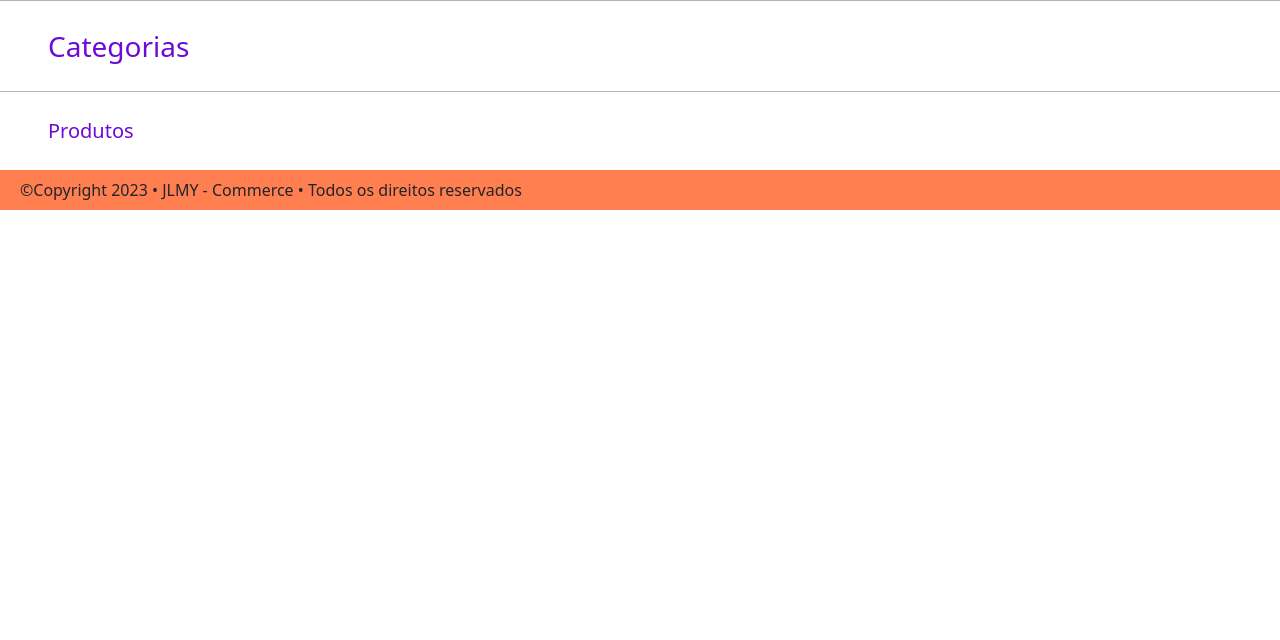
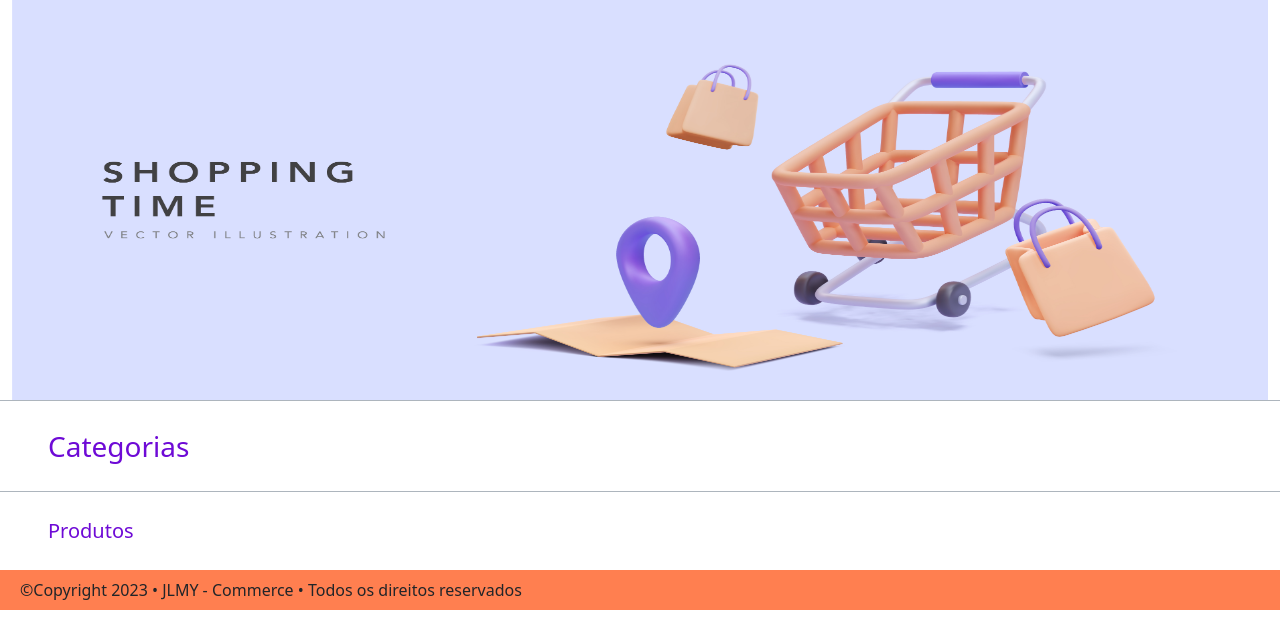
Before and after one commit to JLMY-Commerce/core_web_services, a Django app: page /produto/ in a window 1280 px wide. Shown: the part 94-734 px from the top of the page. Run offline with Django 4.2, Linux system fonts and the light colour scheme; data that the repository does not hold is empty; some libraries are stand-ins or nearby versions.

Commit message:
Add image section to product list page

```diff
--- a/web/templates/products/produto_list.html
+++ b/web/templates/products/produto_list.html
@@ -1,6 +1,11 @@
 {% extends "assets/dashboard_with_nav_bars.html" %}
-
+{% load static %}
 {% block content-inside %}
+       <div style="display: contents;" >
+        <section class="ui-search-header--deal" style="background-position: 50%; background-repeat: no-repeat; background-size: auto 100%; display: block; margin: 0; min-height: 242px; width: 100%;">
+            <img src="{% static 'img/21869768_pin_12.jpg' %}" alt="Descrição da imagem" style="width: 100%; height: 400px;">
+       </section>
+    </div>
     <div class="row border border-dark-subtle border-start-0 border-end-0">
         <div class="d-flex flex-column px-5 py-4">
             <span class="fs-3" style="color: #6E0AD6;">Categorias</span>
```
Also changed, not shown: static/img/21869768_pin_12.jpg (added).
